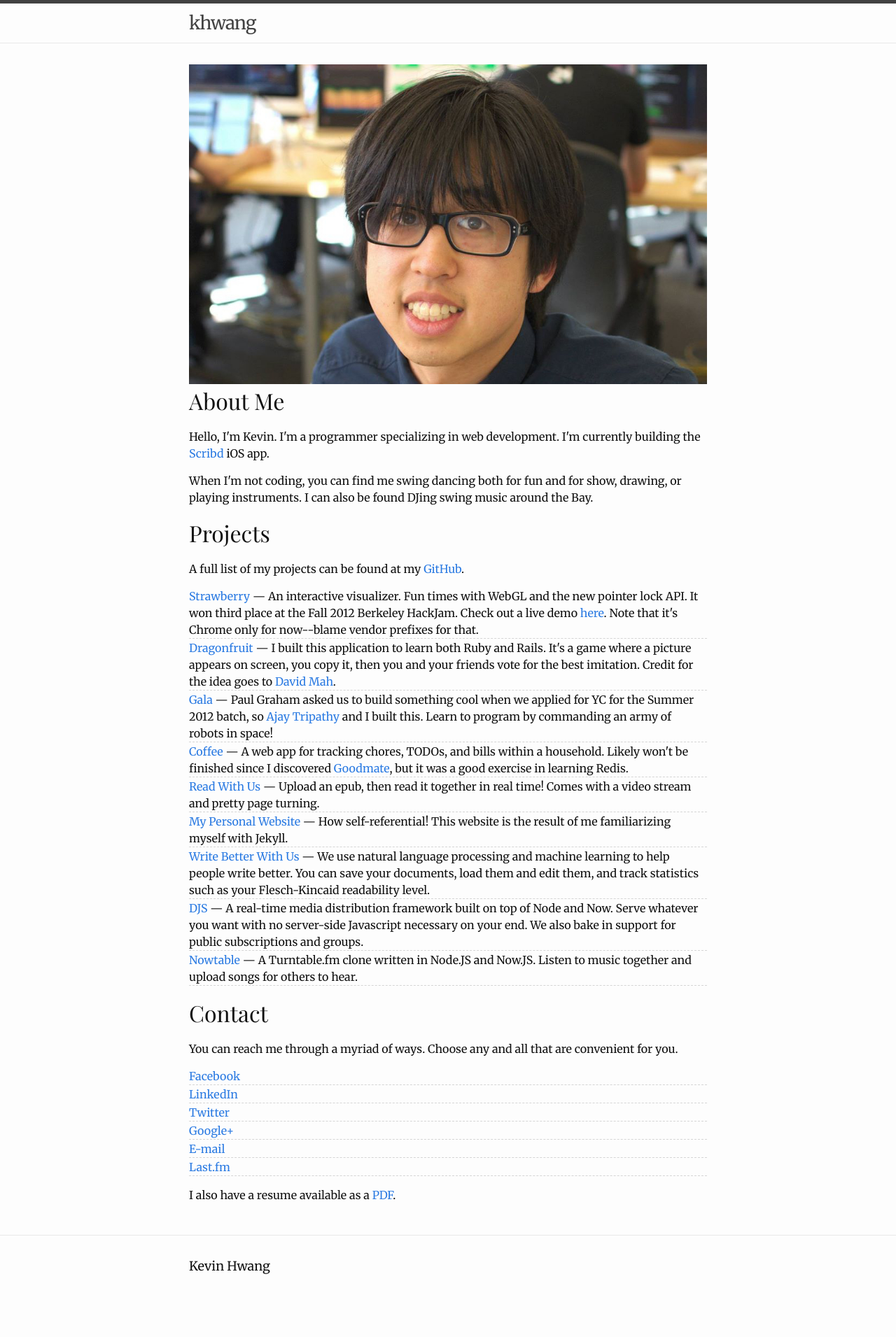
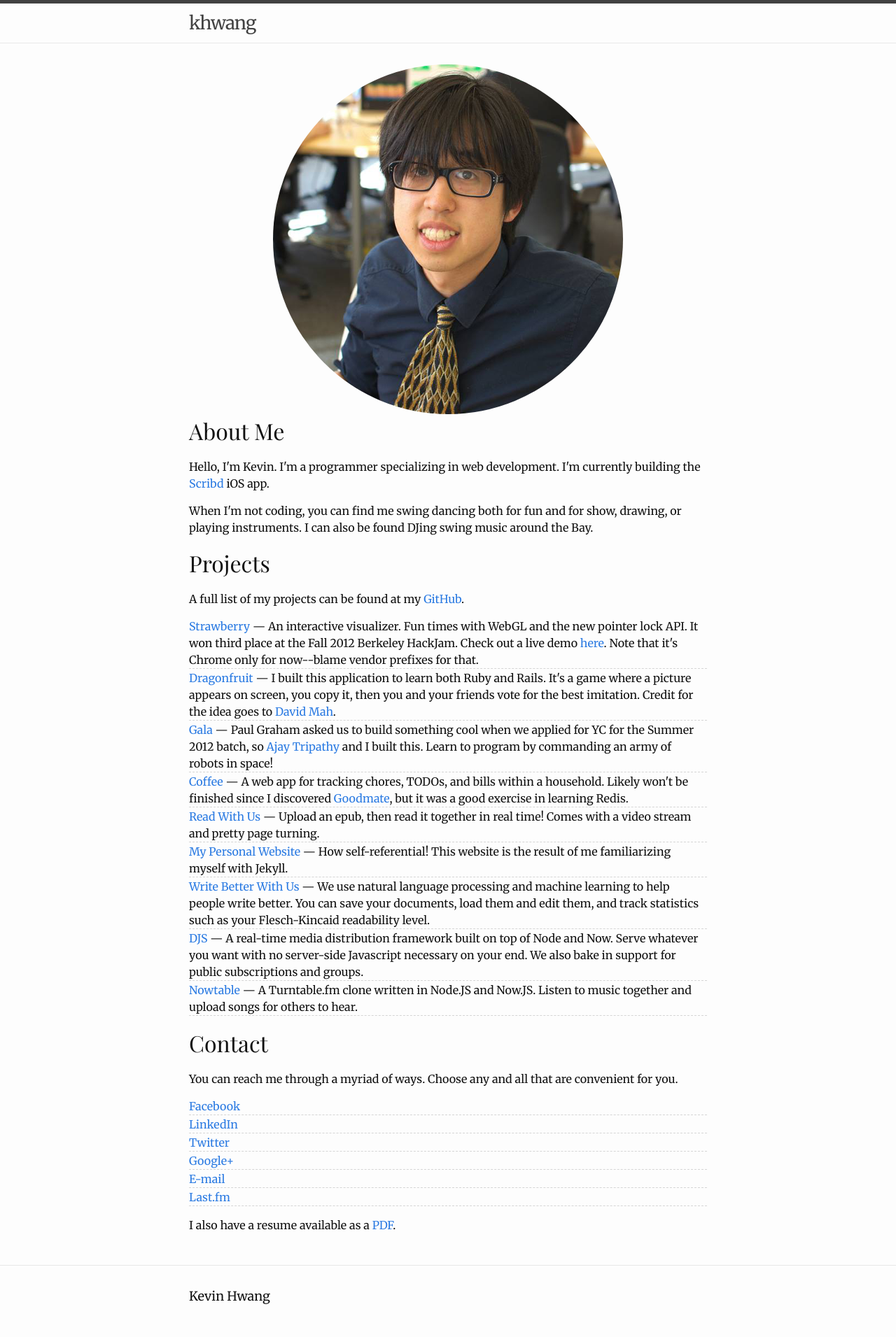
Before and after one commit to catherinemarvin/khwang.github.io, a Jekyll site: the page built from index.html, in a window 1280 px wide. Shown: the whole page at 70% size. Built offline with Jekyll 4.4.1, drawn with Linux system fonts in a browser that asks for light colours; before the commit the page ends 1868 px from its top, so only the background shows below that.

Commit message:
Center image properly

```diff
--- a/css/index.scss
+++ b/css/index.scss
@@ -8,6 +8,15 @@ body {
     }
 }
 
+.home {
+
+    .header-image {
+        display: block;
+        margin-left: auto;
+        margin-right: auto;
+        border-radius: 50%;
+    }
+
     ul {
         list-style: none;
         margin-left: 0px;
@@ -16,3 +25,4 @@ li {
         border-bottom: 1px #d5d5d5 dashed;
         margin-bottom: 1px;
     }
+}
--- a/index.html
+++ b/index.html
@@ -6,7 +6,7 @@ layout: default
 
   <div class="about">
 
-    <img class="header-image" src="images/me.jpg" alt="A picture of me">
+    <img class="header-image" src="images/me.png" alt="A picture of me">
 
     <h1>About Me</h1>
     <p>Hello, I'm Kevin. I'm a programmer specializing in web development. I'm currently building the <a href="http://www.scribd.com">Scribd</a> iOS app.</p>
```
Also changed, not shown: images/me.jpg (deleted), images/me.png (added). Lines whose indentation alone changed are shown as unchanged.
